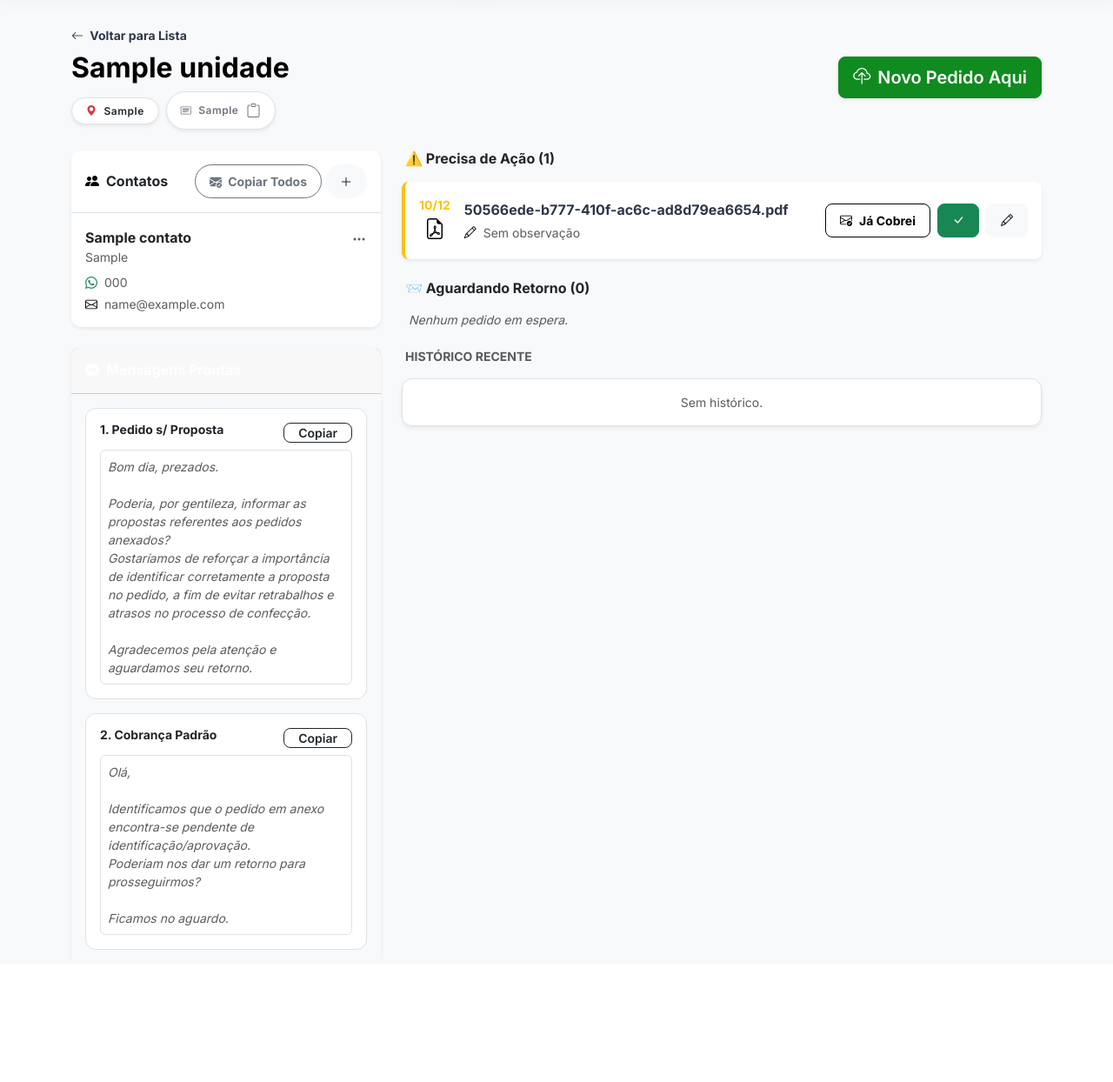
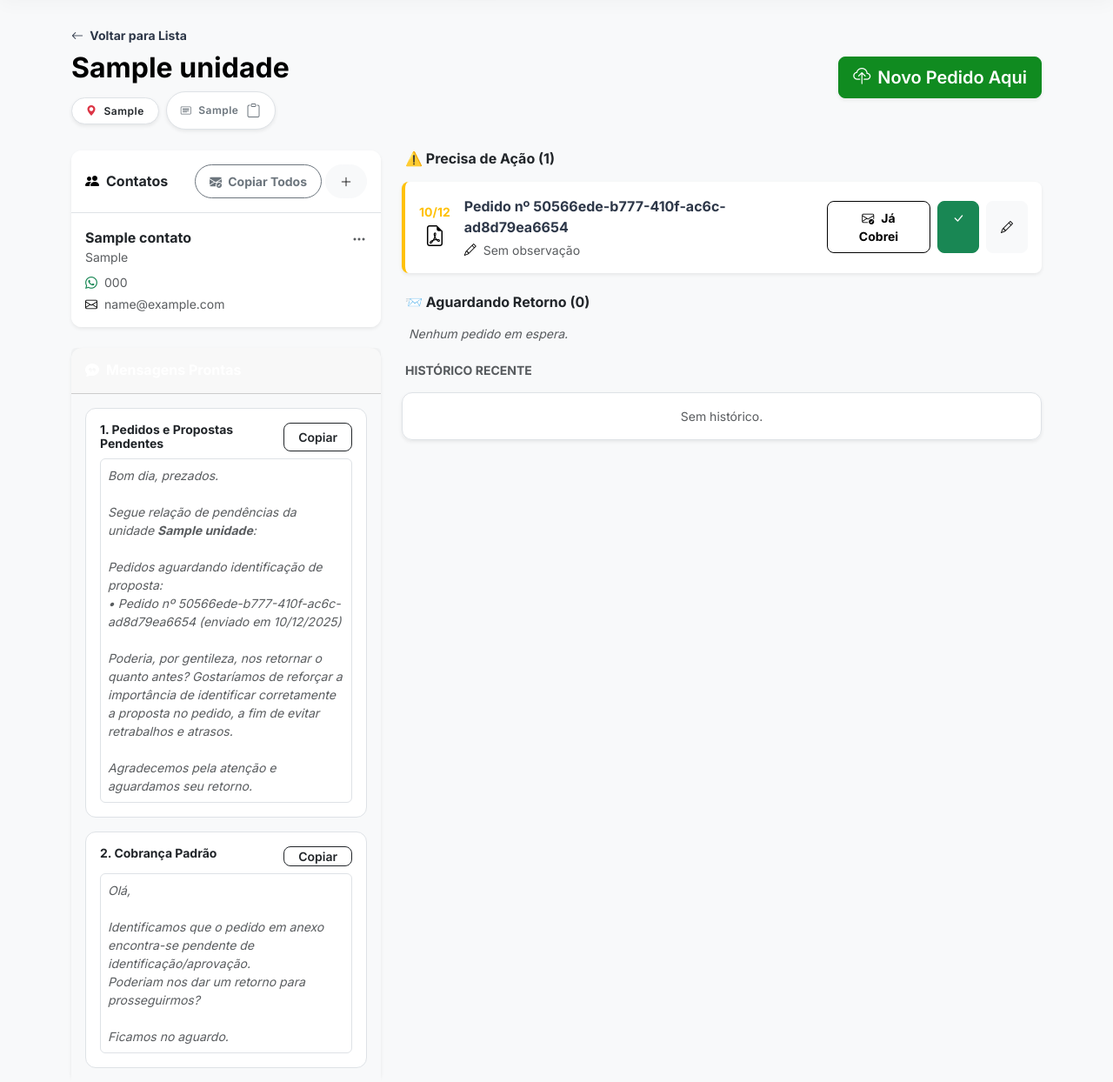
Before and after one commit to Mauricioprc/SistemaTrabalhoIDSafety, a Flask app: page /unidade/1 in a window 1280 px wide. Shown: the part 92-1336 px from the top of the page at 87% size. Before the commit the page ends 1193 px from the top, so only its background shows below. Run offline with Flask 3, Linux system fonts and the light colour scheme; data comes from the database, SQL or seed files in the repository; tables that the repository leaves empty hold one stand-in row (values such as "Sample post").

Commit message:
Refatora Raizen trazendo propostas e mensagem unificada por unidade
Junta a listagem/detalhe de unidades com as propostas do cliente
vinculado por CNPJ (antes era uma tela solta em /raizen/propostas, hoje
removida). Adiciona Pedido.numero (nome do PDF sem extensao) para
identificar pedidos de forma consistente, prioriza unidades por pedido
pendente + proposta critica (+15 dias), e gera automaticamente uma
mensagem combinada listando pedidos e propostas pendentes por numero.

Co-Authored-By: Claude Sonnet 5 <noreply@anthropic.com>

```diff
--- a/app.py
+++ b/app.py
@@ -87,6 +87,11 @@ class Pedido(db.Model):
     status = db.Column(db.String(50), default='Pendente')
     observacao = db.Column(db.Text, nullable=True)
     unidade_id = db.Column(db.Integer, db.ForeignKey('unidade.id'), nullable=False)
+
+    @property
+    def numero(self):
+        """Número do pedido: nome do PDF sem a extensão (ex: 361114.pdf -> 361114)."""
+        return os.path.splitext(self.arquivo)[0]
 
 class Cliente(db.Model):
     id = db.Column(db.Integer, primary_key=True)
@@ -234,24 +239,32 @@ def raizen():
     else:
         unidades = Unidade.query.all()
 
-    # --- ORDENAÇÃO INTELIGENTE CORRIGIDA ---
-    # Prioridade:
-    # 2 = Tem Pendente (Amarelo) -> Fica no Topo
-    # 1 = Não tem Pendente, mas tem Cobrado (Azul) -> Fica no Meio
-    # 0 = Resto (Cinza) -> Fica no Fim
+    clientes_por_cnpj = {c.cnpj: c for c in Cliente.query.options(joinedload(Cliente.propostas)).all()}
+    for u in unidades:
+        u.cliente_vinculado = clientes_por_cnpj.get(limpar_input(u.cnpj))
 
+    # --- ORDENAÇÃO INTELIGENTE ---
+    # 3 = Pedido pendente ou proposta crítica (+15 dias) -> Topo
+    # 2 = Tem proposta pendente (sem estar crítica ainda)
+    # 1 = Sem pendência ativa, mas tem pedido/proposta em negociação/cobrado
+    # 0 = Sem nenhuma pendência
     def get_prioridade(u):
-        tem_pendente = any(p.status == 'Pendente' for p in u.pedidos)
-        tem_cobrado = any(p.status == 'Cobrado' for p in u.pedidos)
+        tem_pedido_pendente = any(p.status == 'Pendente' for p in u.pedidos)
+        tem_pedido_cobrado = any(p.status == 'Cobrado' for p in u.pedidos)
+        cliente = u.cliente_vinculado
+        tem_proposta_critica = bool(cliente) and cliente.dias_parado_maximo > CRITICO_DIAS
+        tem_proposta_pendente = bool(cliente) and cliente.status_cobranca == 'Pendente'
+        tem_proposta_negociando = bool(cliente) and cliente.status_cobranca == 'Negociando'
 
-        if tem_pendente: return 2
-        if tem_cobrado: return 1
+        if tem_pedido_pendente or tem_proposta_critica: return 3
+        if tem_proposta_pendente: return 2
+        if tem_pedido_cobrado or tem_proposta_negociando: return 1
         return 0
 
     # Ordena pela prioridade (maior primeiro) e depois pelo nome
     unidades = sorted(unidades, key=lambda u: (get_prioridade(u), u.nome), reverse=True)
 
-    return render_template('raizen.html', unidades=unidades, q=q)
+    return render_template('raizen.html', unidades=unidades, q=q, critico_dias=CRITICO_DIAS)
 
 @app.route('/marcar_cobrado/<int:id>')
 def marcar_cobrado(id):
@@ -266,7 +279,13 @@ def detalhe_unidade(id):
     p1 = Pedido.query.filter_by(unidade_id=id, status='Pendente').order_by(Pedido.data_upload.asc()).all()
     p2 = Pedido.query.filter_by(unidade_id=id, status='Cobrado').order_by(Pedido.data_upload.desc()).all()
     p3 = Pedido.query.filter_by(unidade_id=id, status='Concluído').order_by(Pedido.data_upload.desc()).limit(10).all()
-    return render_template('detalhe_unidade.html', unidade=u, pendentes=p1, cobrados=p2, concluidos=p3)
+
+    cnpj_limpo = limpar_input(u.cnpj)
+    cliente = Cliente.query.options(joinedload(Cliente.propostas)).filter_by(cnpj=cnpj_limpo).first() if cnpj_limpo else None
+    propostas = sorted(cliente.propostas, key=lambda p: p.dias_parado, reverse=True) if cliente else []
+
+    return render_template('detalhe_unidade.html', unidade=u, pendentes=p1, cobrados=p2, concluidos=p3,
+                           cliente=cliente, propostas=propostas, critico_dias=CRITICO_DIAS)
 
 @app.route('/criar_unidade', methods=['POST'])
 def criar_unidade():
@@ -498,26 +517,6 @@ def marcar_status_propostas_lote(id, status):
     flash(f'{atualizadas} proposta(s) marcadas como {status}.', 'info')
     return redirect(request.referrer or url_for('detalhe_cliente', id=id))
 
-@app.route('/raizen/propostas')
-def raizen_propostas():
-    q = request.args.get('q', '')
-    unidades = Unidade.query.all()
-    if q:
-        s = q.lower()
-        unidades = [u for u in unidades if s in (u.nome or '').lower() or s in (u.cidade or '').lower()]
-
-    grupos = []
-    for u in unidades:
-        cnpj_limpo = limpar_input(u.cnpj)
-        if not cnpj_limpo:
-            continue
-        cliente = Cliente.query.options(joinedload(Cliente.propostas)).filter_by(cnpj=cnpj_limpo).first()
-        if cliente and cliente.propostas:
-            grupos.append((u, cliente))
-
-    grupos.sort(key=lambda g: (-g[1].dias_parado_maximo, -g[1].valor_pendente))
-    return render_template('raizen_propostas.html', grupos=grupos, q=q, critico_dias=CRITICO_DIAS)
-
 @app.route('/cliente/<int:id>')
 def detalhe_cliente(id):
     c = Cliente.query.options(joinedload(Cliente.propostas)).get_or_404(id)
--- a/templates/detalhe_unidade.html
+++ b/templates/detalhe_unidade.html
@@ -1,6 +1,24 @@
 {% extends 'base.html' %}
 
 {% block content %}
+
+{% set propostas_pendentes = propostas | selectattr('status_cobranca', 'equalto', 'Pendente') | list %}
+
+{% set mensagem_combinada %}
+{%- if pendentes -%}
+Pedidos aguardando identificação de proposta:<br>
+{% for pedido in pendentes %}• Pedido nº {{ pedido.numero }} (enviado em {{ pedido.data_upload.strftime('%d/%m/%Y') }})<br>
+{% endfor %}
+{% endif -%}
+{%- if propostas_pendentes -%}
+<br>Propostas pendentes de aprovação:<br>
+{% for p in propostas_pendentes %}• Proposta nº {{ p.numero_proposta }} — {{ p.valor | moeda }}<br>
+{% endfor %}
+{% endif -%}
+{%- if not pendentes and not propostas_pendentes -%}
+[ Nenhum pedido ou proposta pendente localizado automaticamente. ]
+{% endif -%}
+{% endset %}
 
 <div class="row align-items-center mb-4">
     <div class="col-md-8">
@@ -89,13 +107,14 @@
                 <div class="card border mb-3">
                     <div class="card-body p-3">
                         <div class="d-flex justify-content-between mb-2">
-                            <h6 class="fw-bold text-dark small mb-0">1. Pedido s/ Proposta</h6>
+                            <h6 class="fw-bold text-dark small mb-0">1. Pedidos e Propostas Pendentes</h6>
                             <button class="btn btn-sm btn-outline-dark py-0" onclick="copiarModelo('msgRaizen1')">Copiar</button>
                         </div>
                         <div class="bg-white p-2 rounded border text-muted small fst-italic" id="msgRaizen1" contenteditable="true">
                             Bom dia, prezados.<br><br>
-                            Poderia, por gentileza, informar as propostas referentes aos pedidos anexados?<br>
-                            Gostaríamos de reforçar a importância de identificar corretamente a proposta no pedido, a fim de evitar retrabalhos e atrasos no processo de confecção.<br><br>
+                            Segue relação de pendências da unidade <strong>{{ unidade.nome }}</strong>:<br><br>
+                            {{ mensagem_combinada }}<br>
+                            Poderia, por gentileza, nos retornar o quanto antes? Gostaríamos de reforçar a importância de identificar corretamente a proposta no pedido, a fim de evitar retrabalhos e atrasos.<br><br>
                             Agradecemos pela atenção e aguardamos seu retorno.
                         </div>
                     </div>
@@ -122,6 +141,42 @@
 
     <div class="col-lg-8">
 
+        {% if cliente and cliente.propostas %}
+        <div class="d-flex justify-content-between align-items-center mb-3 ps-1">
+            <h6 class="fw-bold text-dark mb-0">💰 Propostas ({{ cliente.propostas | length }})</h6>
+            <a href="/cliente/{{ cliente.id }}" class="small fw-bold text-decoration-none text-primary-custom">
+                Ver cobrança completa <i class="bi bi-arrow-right"></i>
+            </a>
+        </div>
+        <div class="row g-3 mb-4">
+            {% for p in propostas %}
+            {% set dias = p.dias_parado %}
+            {% set cor = 'success' if dias < 7 else ('warning' if dias <= critico_dias else 'danger') %}
+            <div class="col-md-6">
+                <div class="card border shadow-sm {{ 'border-danger' if p.status_cobranca == 'Pendente' and dias > critico_dias }}">
+                    <div class="card-body">
+                        <div class="d-flex justify-content-between">
+                            <span class="fw-bold">Proposta #{{ p.numero_proposta }}</span>
+                            <span class="badge bg-danger">{{ p.valor | moeda }}</span>
+                        </div>
+                        <div class="d-flex justify-content-between align-items-center mt-1">
+                            <small class="text-muted">{{ p.data_criacao_proposta.strftime('%d/%m/%Y') if p.data_criacao_proposta }} — {{ p.email_solicit or 'sem e-mail' }}</small>
+                            {% if p.status_cobranca == 'Pendente' %}
+                            <span class="badge bg-{{ cor }} {{ 'text-dark' if cor == 'warning' }}"><i class="bi bi-stopwatch me-1"></i>{{ dias }}d</span>
+                            {% endif %}
+                        </div>
+                        <span class="badge bg-secondary mt-2">{{ p.status_cobranca }}</span>
+                        <div class="btn-group btn-group-sm mt-2 w-100">
+                            <a href="/proposta/{{ p.id }}/status/Negociando" class="btn btn-outline-info">Negociando</a>
+                            <a href="/proposta/{{ p.id }}/status/Ok" class="btn btn-outline-success">Cobrado</a>
+                        </div>
+                    </div>
+                </div>
+            </div>
+            {% endfor %}
+        </div>
+        {% endif %}
+
         <h6 class="fw-bold text-dark mb-3 ps-1">⚠️ Precisa de Ação ({{ pendentes|length }})</h6>
         {% if pendentes %}
             {% for pedido in pendentes %}
@@ -134,7 +189,7 @@
                         </div>
                         <div>
                             <a href="#" onclick="abrirPDF('{{ url_for('static', filename='pedidos_pdfs/' + pedido.arquivo) }}'); return false;" class="text-decoration-none text-dark fw-bold">
-                                {{ pedido.arquivo }}
+                                Pedido nº {{ pedido.numero }}
                             </a>
                             <div class="small text-muted mt-1" style="max-width: 300px;">
                                 <i class="bi bi-pencil me-1"></i> {{ pedido.observacao or 'Sem observação' }}
@@ -168,7 +223,7 @@
                         </div>
                         <div>
                             <a href="#" onclick="abrirPDF('{{ url_for('static', filename='pedidos_pdfs/' + pedido.arquivo) }}'); return false;" class="text-decoration-none text-dark fw-medium">
-                                {{ pedido.arquivo }}
+                                Pedido nº {{ pedido.numero }}
                             </a>
                             <div class="small text-primary fst-italic mt-1">Status: Aguardando cliente</div>
                         </div>
@@ -193,7 +248,7 @@
                 <div class="d-flex align-items-center">
                     <i class="bi bi-check-circle-fill text-success me-3"></i>
                     <a href="#" onclick="abrirPDF('{{ url_for('static', filename='pedidos_pdfs/' + pedido.arquivo) }}'); return false;" class="text-decoration-none text-muted small">
-                        {{ pedido.arquivo }}
+                        Pedido nº {{ pedido.numero }}
                     </a>
                 </div>
                 <span class="badge bg-light text-secondary fw-normal border">{{ pedido.data_upload.strftime('%d/%m/%Y') }}</span>
```
Also changed, not shown: templates/raizen.html (+27 -4 lines), templates/raizen_propostas.html (deleted, +0 -86 lines).
